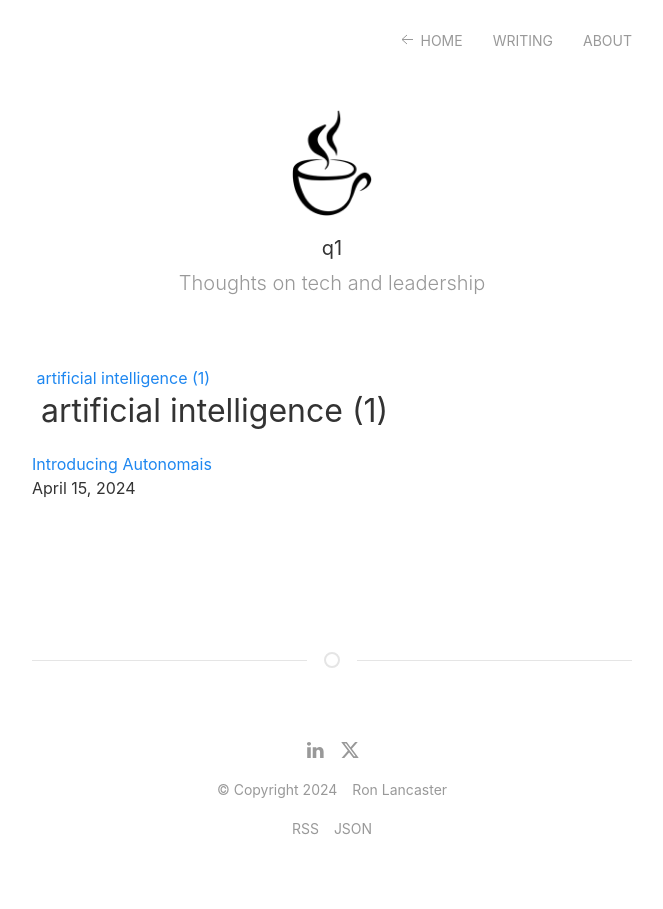
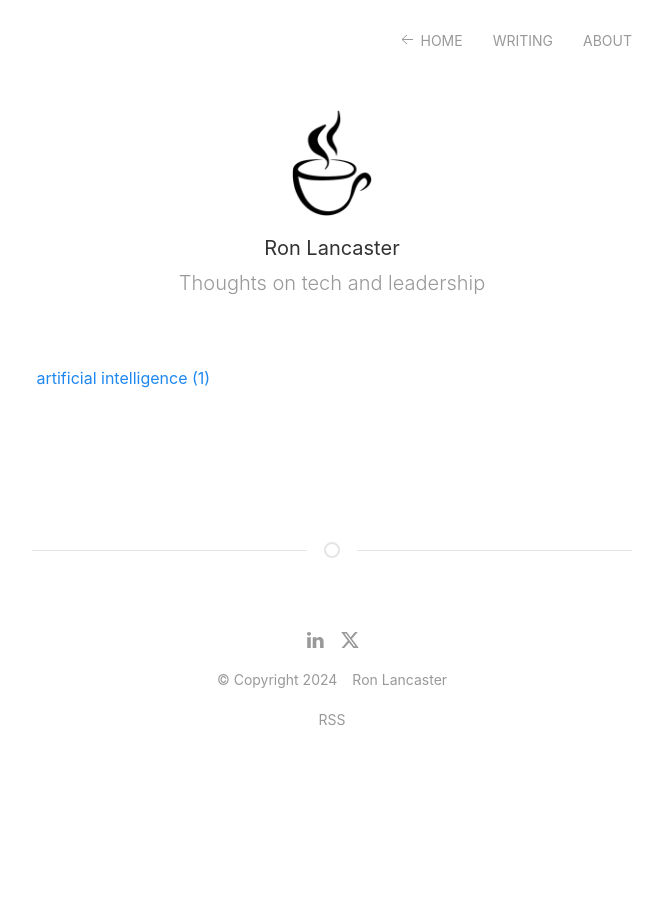
Before and after one commit to nyvyn/nyvyn.github.io, a Jekyll site: the page built from _pages/tags.html, in a window 1280 px wide. Shown: the whole page, without its empty margins (308-971 px from the left). Built offline with Jekyll 4.4.1, drawn with Linux system fonts in a browser that asks for light colours.

Commit message:
Update website configuration and modify HTML structures
This commit makes key updates to the website's configuration in _config.yml and alters various HTML elements within different files. Changes include editing the title and email field in the configuration file, removal of JSON link from the footer, adjustments to the tags page structure, and renaming 'feed.xml' to 'index.xml' as well as corresponding permalink modifications.

```diff
--- a/_config.yml
+++ b/_config.yml
@@ -2,8 +2,8 @@ author: Ron Lancaster
 copyright: 2024
 description: >-
   Thoughts on tech and leadership
-email: me@ronlancaster.com
-title: q1
+email: doc@firelord.net
+title: Ron Lancaster
 url: "https://www.ronlancaster.com"
 
 # Output options
--- a/_includes/footer.html
+++ b/_includes/footer.html
@@ -23,7 +23,6 @@
 
             <div class="uk-text-meta uk-flex uk-flex-center uk-grid-small" data-uk-grid>
                 <a href="/index.xml">RSS</a>
-                <a href="/index.json">JSON</a>
             </div>
         </div>
     </div>
--- a/_includes/post.html
+++ b/_includes/post.html
@@ -10,7 +10,7 @@
     <aside class="uk-article-meta uk-margin-small-bottom">
         {{ include.date | date_to_string }}
         {% unless include.full %}
-        - {% include read_time.html content=include.content %}
+        - {%- include read_time.html content=include.content -%}
         {% endunless %}
     </aside>
 
--- a/_pages/feed.xml
+++ b/_pages/index.xml
@@ -1,6 +1,6 @@
 ---
 layout: null
-permalink: /feed.xml
+permalink: /index.xml
 ---
 
 <?xml version="1.0" encoding="UTF-8"?>
--- a/_pages/tags.html
+++ b/_pages/tags.html
@@ -14,24 +14,6 @@ permalink: /tags.html
 {%- assign tags_list = site_tags | split:',' | sort -%}
 
 {%- for tag in tags_list -%}
-<a class="btn btn-primary tag-btn" href="#{{- tag -}}"><i aria-hidden="true" class="fas fa-tag"></i>&nbsp;{{- tag -}}&nbsp;({{site.tags[tag].size}})</a>
+<a class="uk-link" href="#{{- tag -}}"><i aria-hidden="true" class="uk-icon"></i>&nbsp;{{- tag
+    -}}&nbsp;({{site.tags[tag].size}})</a>
 {%- endfor -%}
-
-<div id="full-tags-list">
-    {%- for tag in tags_list -%}
-    <h2 class="linked-section" id="{{- tag -}}">
-        <i aria-hidden="true" class="fas fa-tag"></i>
-        &nbsp;{{- tag -}}&nbsp;({{site.tags[tag].size}})
-    </h2>
-    <div class="post-list">
-        {%- for post in site.tags[tag] -%}
-        <div class="tag-entry">
-            <a href="{{ post.url | relative_url }}">{{- post.title | strip_html -}}</a>
-            <div class="entry-date">
-                <time datetime="{{- post.date | date_to_xmlschema -}}">{{- post.date | date: date_format -}}</time>
-            </div>
-        </div>
-        {%- endfor -%}
-    </div>
-    {%- endfor -%}
-</div>
```
Also changed, not shown: other parts of _pages/tags.html (+1 -1 lines).
